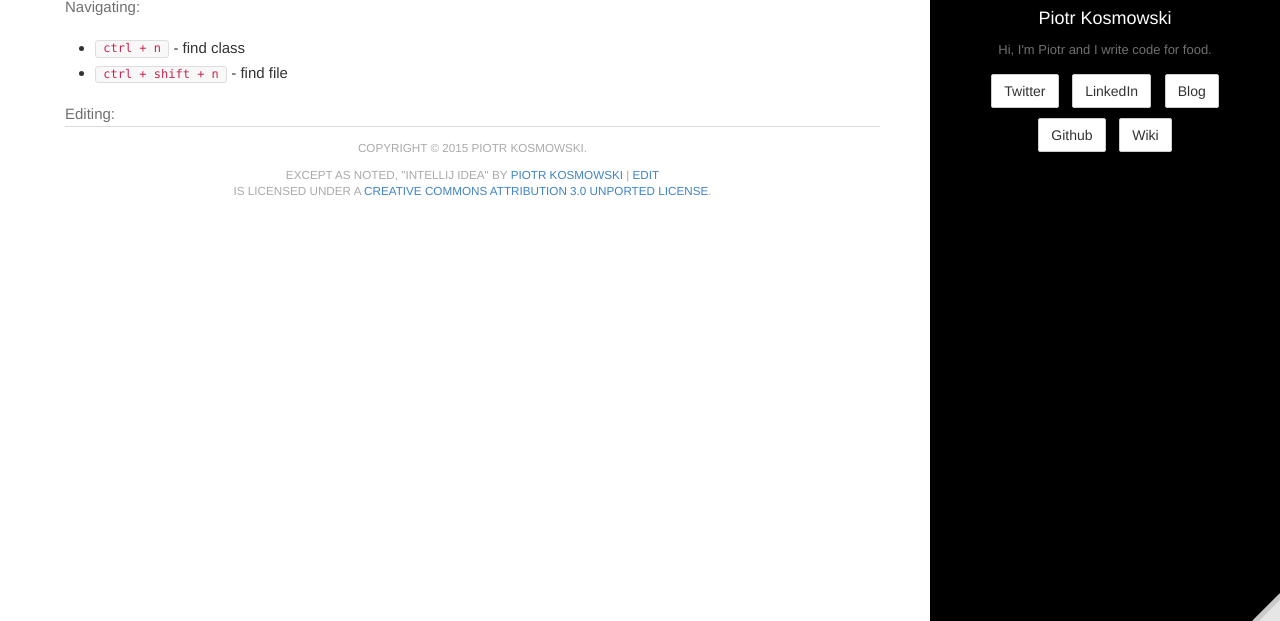
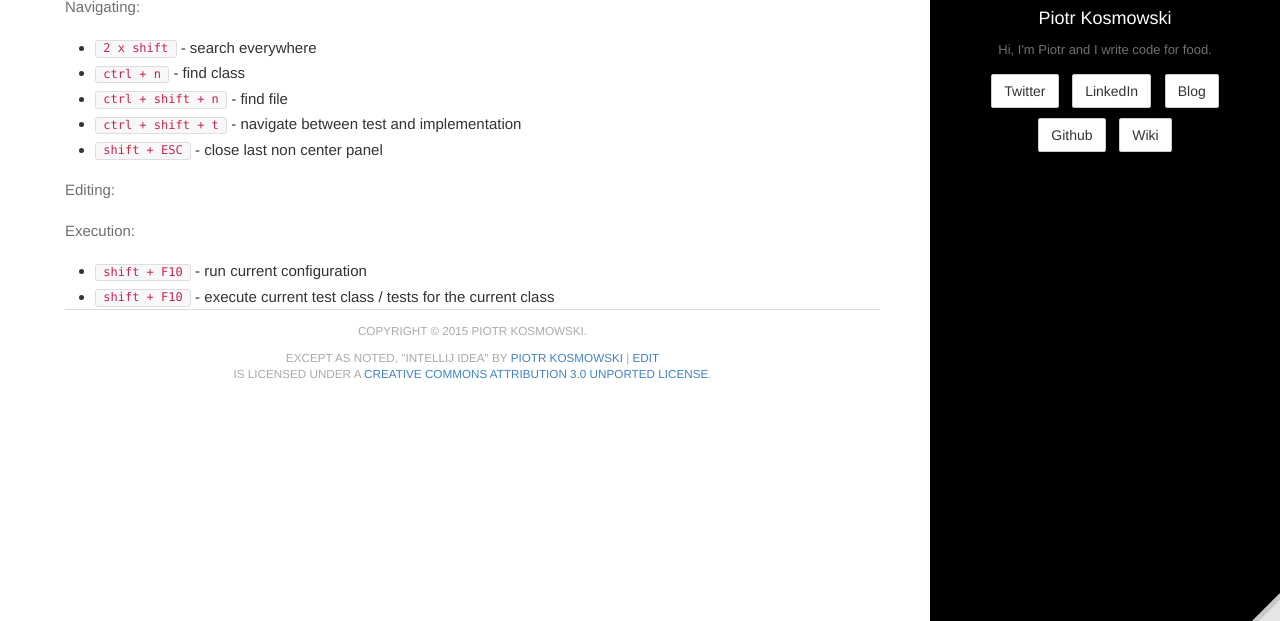
Before and after one commit to kospiotr/kospiotr.github.io, a Jekyll site: the page built from wiki/intellij-idea.md, in a window 1280 px wide, cut to the strip 279-900 px from the top of the page. Built offline with Jekyll 4.4.1, drawn with Linux system fonts in a browser that asks for light colours; Markdown is read by kramdown in place of the engine named in the settings.

Commit message:
Update intellij-idea.md

```diff
--- a/wiki/intellij-idea.md
+++ b/wiki/intellij-idea.md
@@ -15,7 +15,14 @@ General
 
 Navigating:
 
+* `2 x shift` - search everywhere
 * `ctrl + n` - find class
 * `ctrl + shift + n` - find file
+* `ctrl + shift + t` - navigate between test and implementation
+* `shift + ESC` - close last non center panel
 
 Editing:
+
+Execution:
+* `shift + F10` - run current configuration
+* `shift + F10` - execute current test class / tests for the current class
```
